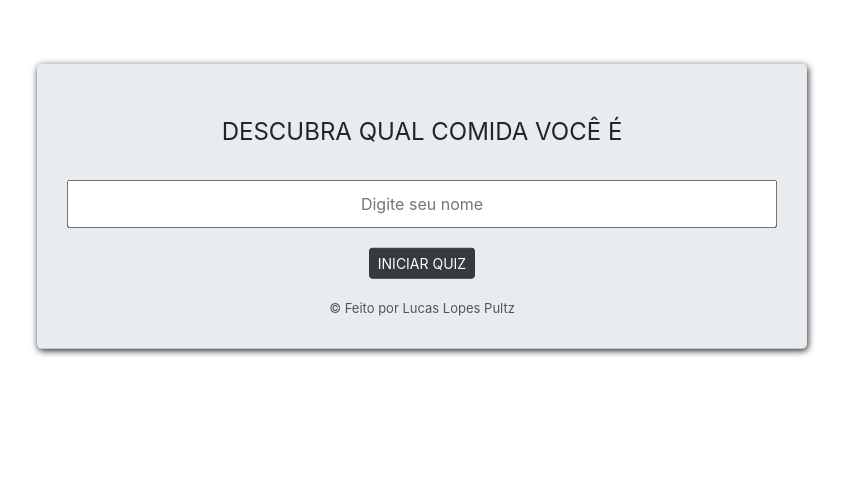
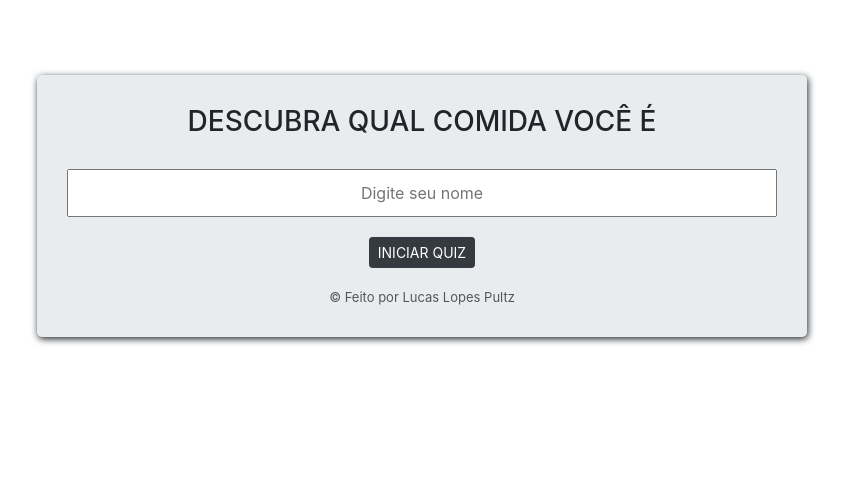
Before and after one commit to Biows/Comida-quiz, a plain HTML site: page index.html in a window 1280 px wide. Shown: the part 194-688 px from the top of the page, without its empty margins (218-1063 px from the left). Drawn offline with nearby package versions, Linux system fonts and the light colour scheme.

Commit message:
titulo update

```diff
--- a/Script.js
+++ b/Script.js
@@ -180,6 +180,7 @@ function alter_layout(n) {
     if (n === 0) {
         document.querySelector('#inicio').setAttribute('hidden','')
         document.querySelector('#quiz').removeAttribute('hidden')
+        document.querySelector('#titulo').setAttribute('hidden','')
         alter_quest()
     } else {
         document.querySelector('#quiz').setAttribute('hidden','')
--- a/index.html
+++ b/index.html
@@ -12,7 +12,7 @@
     <div class="container col text-center">
 
         <div class="jumbotron col-sm">
-            <p id="titulo">Descubra qual comida você é</p>
+            <h3 id="titulo">Descubra qual comida você é</h3>
             <div id="inicio">
                 <input type="text" id="name" placeholder="Digite seu nome" class="col"><br>
                 <button type="button" class="btn btn-dark btn-sm" onclick="iniciar_quiz()">Iniciar quiz</button><br>
```
